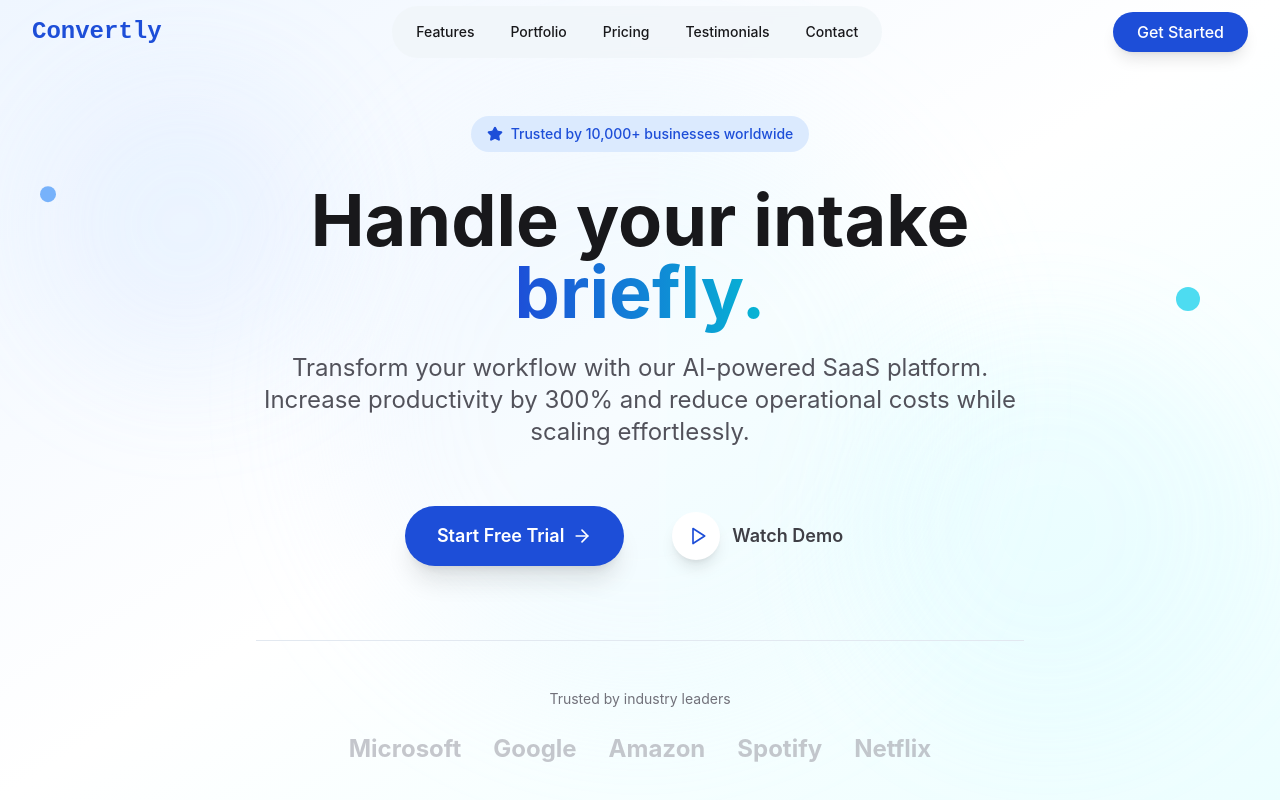
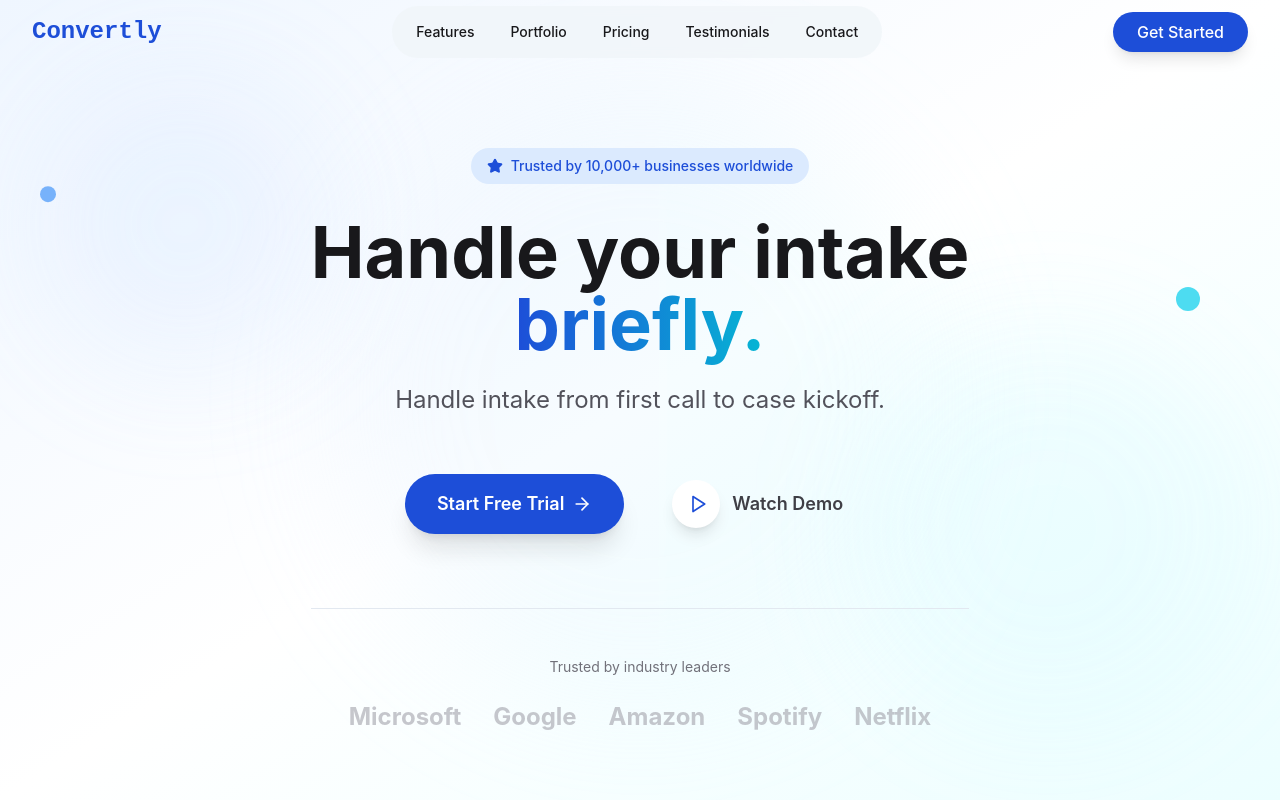
Before and after one commit to hridayunadkat/briefly-site, a React (Vite) app: page /#/ in a window 1280 px wide. Shown: the top 800 px of the page. Built offline with nearby package versions, Linux system fonts and the light colour scheme; what @radix-ui/themes would draw is missing.

Commit message:
Tagline updated pt2 oct 21

```diff
--- a/src/components/Hero.jsx
+++ b/src/components/Hero.jsx
@@ -47,8 +47,7 @@ import React from 'react';
                 animate={{ opacity: 1, y: 0 }}
                 transition={{ duration: 0.8, delay: 0.4 }}
               >
-                Transform your workflow with our AI-powered SaaS platform.
-                Increase productivity by 300% and reduce operational costs while scaling effortlessly.
+                Handle intake from first call to case kickoff.
               </motion.p>
 
               <motion.div
```
